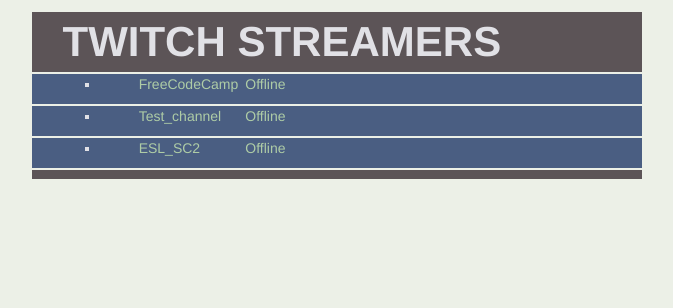
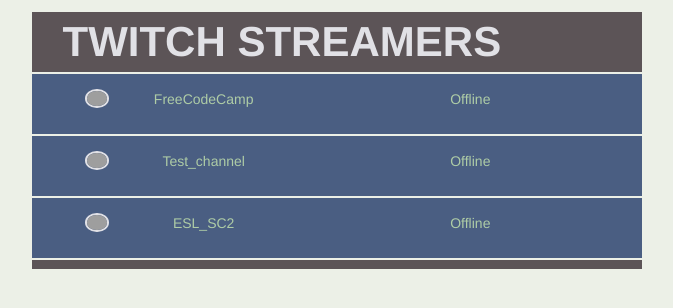
Before and after one commit to arpitgo4/Twitch-TV, a React app: page / in a window 1280 px wide. Shown: the whole page, without its empty margins (303-976 px from the left). Built offline with nearby package versions, Linux system fonts and the light colour scheme; grey boxes are pictures that could not be loaded.

Commit message:
dummy images added, channel row styling almost done

```diff
--- a/src/components/App.component.js
+++ b/src/components/App.component.js
@@ -40,7 +40,7 @@
 }
 
 const channels = [
-	{ id: 1, logo: null, name: 'FreeCodeCamp', status: 'Offline'},
-	{ id: 2, logo: null, name: 'Test_channel', status: 'Offline'},
-	{ id: 3, logo: null, name: 'ESL_SC2', status: 'Offline'},
+	{ id: 1, logo: 'https://avatars2.githubusercontent.com/u/9892522?v=3&s=400', name: 'FreeCodeCamp', status: 'Offline'},
+	{ id: 2, logo: 'https://avatars2.githubusercontent.com/u/9892522?v=3&s=400', name: 'Test_channel', status: 'Offline'},
+	{ id: 3, logo: 'https://avatars2.githubusercontent.com/u/9892522?v=3&s=400', name: 'ESL_SC2', status: 'Offline'},
 ];
--- a/src/components/ChannelRow.component.js
+++ b/src/components/ChannelRow.component.js
@@ -5,14 +5,15 @@
 	render() {
 		return (
 			<div className="channel-row">
-				<div className="row">
+				<div className="row text-center">
 					<div className="col-xs-1 col-xs-offset-1">
-						<img className="img-circular channel-img">{this.props.logo}</img>
+						<img src={this.props.logo}
+							className="img-responsive img-circle channel-img" />
 					</div>
-					<div className="col-xs-2 col-xs-offset-0">
+					<div className="col-xs-3 col-xs-offset-0">
 						<p className="channel-name">{this.props.name}</p>
 					</div>
-					<div className="col-xs-4 col-xs-2">
+					<div className="col-xs-7 col-xs-offset-0">
 						<p className="channel-status">{this.props.status}</p>
 					</div>
 				</div>
--- a/src/style.scss
+++ b/src/style.scss
@@ -39,9 +39,14 @@
 
 	background-color: $row-background-color;
 	color: $tv-channel-text-color;
+	min-height: 60px;
 
 	&:first-child {
 		margin-top: -8px;
+	}
+
+	& > .row {
+		padding-top: 2.5%;
 	}
 
 	margin-top: $top-bottom-margin;
@@ -49,6 +54,7 @@
 
 	.channel-img {
 		border: 2px solid $tv-icon-border-color;
+		width: 100%;
 	}
 
 	.channel-name {
```
